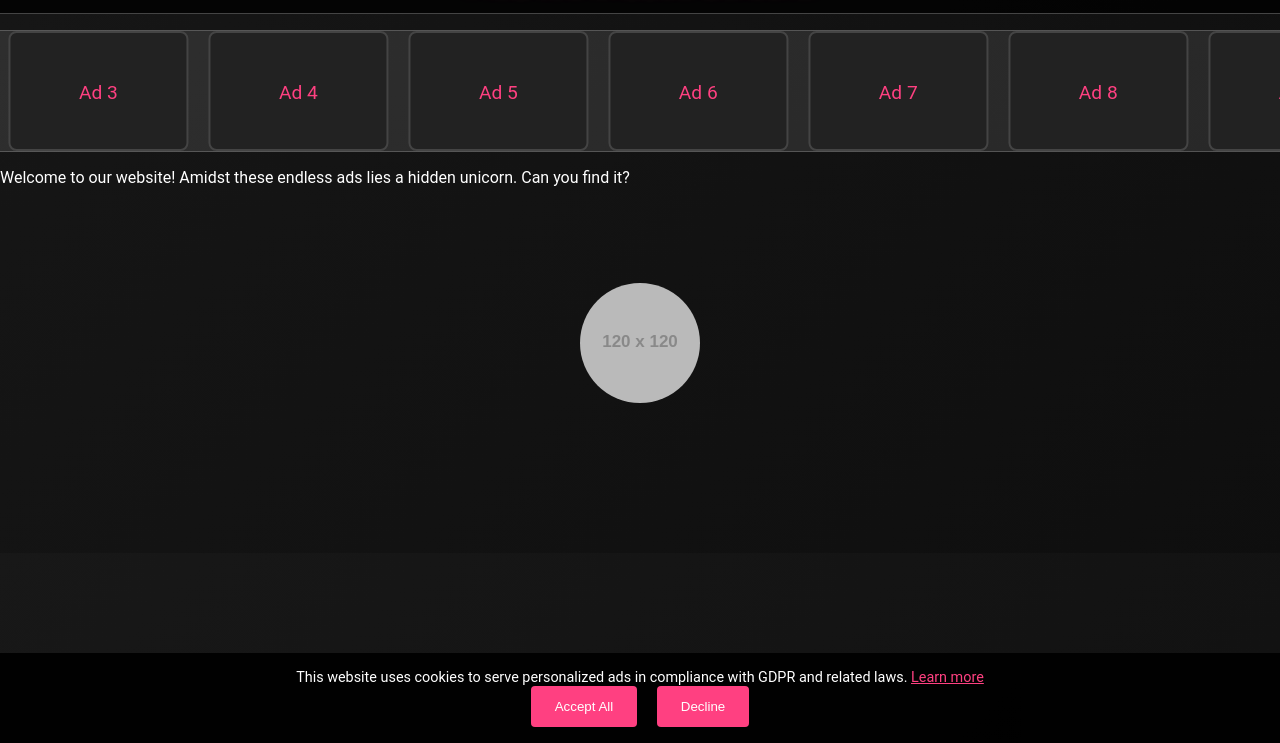
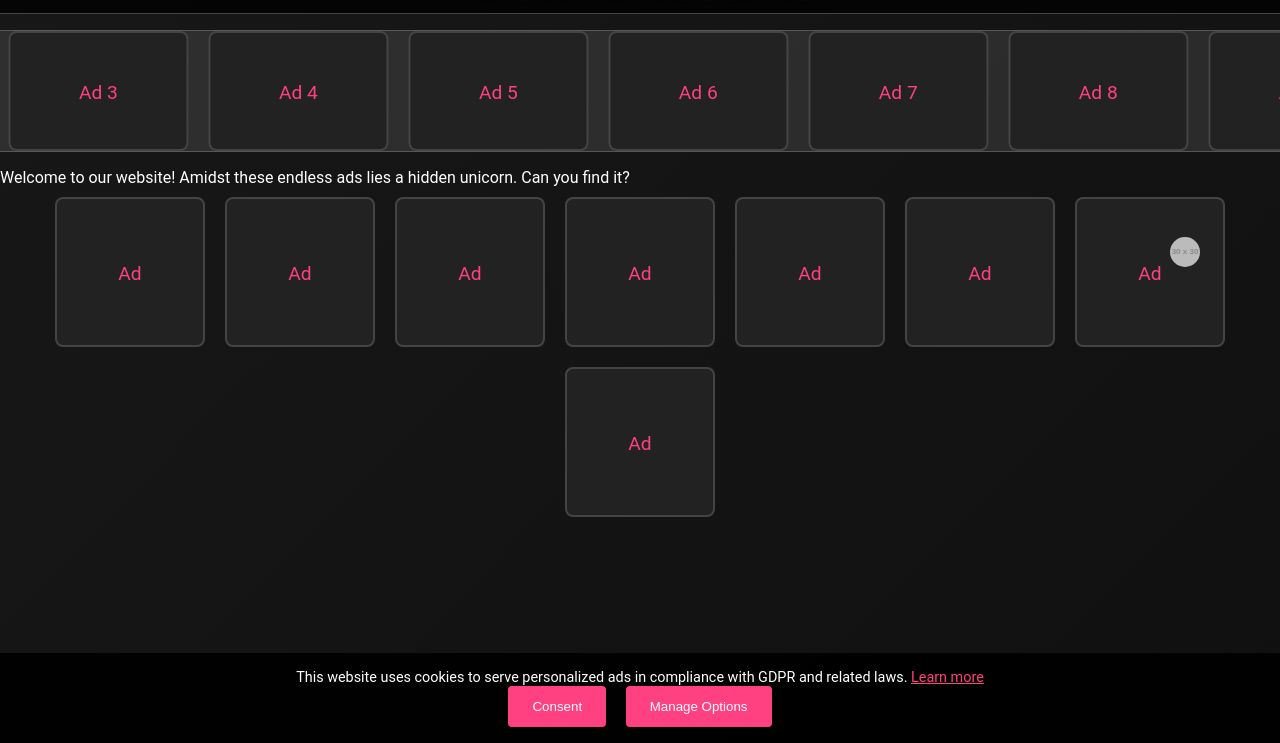
Before and after one commit to taavip/taavip.github.io, a plain HTML site: page index.html in a window 1280 px wide. Shown: the part 57-800 px from the top of the page. Drawn offline with Linux system fonts and the light colour scheme; placeholder pictures from the web are drawn by us.

Commit message:
Update index.html
Randomized Unicorn Placement : The unicorn's position is randomized using JavaScript when the page loads.
Infinite Ad Ticker : A scrolling ticker of ads at the top of the page.
Static Ads : Multiple static ad placeholders are scattered throughout the page.
Cookie Consent Dialog : A CMP with "Consent" and "Manage Options" buttons.

```diff
--- a/index.html
+++ b/index.html
@@ -1,14 +1,15 @@
-<!DOCTYPE html>
+ <!DOCTYPE html>
 <html lang="en">
 <head>
   <meta charset="UTF-8">
   <meta name="viewport" content="width=device-width, initial-scale=1">
   <title>Find the Hidden Unicorn</title>
   <meta name="description" content="A playful website filled with ads where you must find the hidden unicorn. Click it to celebrate with an animation!">
-  <meta name="google-adsense-account" content="ca-pub-5677446941278195">
-  <!-- Google AdSense: Replace with your own ad client ID -->
+
+  <!-- Google AdSense Script -->
   <script async src="https://pagead2.googlesyndication.com/pagead/js/adsbygoogle.js?client=ca-pub-5677446941278195"
      crossorigin="anonymous"></script>
+
   <!-- Google Consent Mode -->
   <script>
     window.dataLayer = window.dataLayer || [];
@@ -18,9 +19,6 @@
       'analytics_storage': 'denied'
     });
   </script>
-  <script async src="https://securepubads.g.doubleclick.net/tag/js/gpt.js"></script>
-  <script async src="https://www.googletagmanager.com/gtag/js?id=GA_MEASUREMENT_ID"></script>
-  <script async src="https://cdn-consent-tool.google.com/explore-consent/explorable-consent.js"></script>
 
   <style>
     /* Reset Styles */
@@ -99,14 +97,28 @@
       to { transform: translateX(-50%); }
     }
 
+    /* Static Ads */
+    .static-ad {
+      display: inline-block;
+      width: 150px;
+      height: 150px;
+      background: #222;
+      border: 2px solid #444;
+      border-radius: 8px;
+      margin: 10px;
+      text-align: center;
+      line-height: 150px;
+      font-size: 1.2rem;
+      color: #ff4081;
+      cursor: pointer;
+    }
+
     /* Unicorn Element */
     #unicorn {
       position: absolute;
-      top: calc(50vh - 60px);
-      left: calc(50vw - 60px);
-      width: 120px;
-      height: 120px;
-      background: url('https://via.placeholder.com/120/FF4081') no-repeat center center;
+      width: 30px;
+      height: 30px;
+      background: url('https://via.placeholder.com/30/FF4081') no-repeat center center;
       background-size: cover;
       border: none;
       border-radius: 50%;
@@ -117,7 +129,7 @@
     }
 
     #unicorn:hover {
-      transform: scale(1.1);
+      transform: scale(1.2);
       opacity: 1;
     }
 
@@ -214,9 +226,19 @@
     </div>
   </div>
 
-  <!-- Main Content -->
+  <!-- Static Ads -->
   <div class="content">
     <p>Welcome to our website! Amidst these endless ads lies a hidden unicorn. Can you find it?</p>
+    <div style="display: flex; flex-wrap: wrap; justify-content: center;">
+      <div class="static-ad">Ad</div>
+      <div class="static-ad">Ad</div>
+      <div class="static-ad">Ad</div>
+      <div class="static-ad">Ad</div>
+      <div class="static-ad">Ad</div>
+      <div class="static-ad">Ad</div>
+      <div class="static-ad">Ad</div>
+      <div class="static-ad">Ad</div>
+    </div>
   </div>
 
   <!-- Hidden Unicorn -->
@@ -232,11 +254,24 @@
   <div id="cookieConsent">
     <p>This website uses cookies to serve personalized ads in compliance with GDPR and related laws.
        <a href="/privacy-policy" target="_blank">Learn more</a></p>
-    <button onclick="acceptCookies()">Accept All</button>
-    <button onclick="declineCookies()">Decline</button>
+    <button onclick="acceptCookies()">Consent</button>
+    <button onclick="manageOptions()">Manage Options</button>
   </div>
 
   <script>
+    // Randomize Unicorn Position
+    document.addEventListener('DOMContentLoaded', function () {
+      const unicorn = document.getElementById('unicorn');
+      const bodyRect = document.body.getBoundingClientRect();
+      const unicornSize = 30;
+
+      const randomX = Math.floor(Math.random() * (bodyRect.width - unicornSize));
+      const randomY = Math.floor(Math.random() * (bodyRect.height - unicornSize));
+
+      unicorn.style.left = `${randomX}px`;
+      unicorn.style.top = `${randomY}px`;
+    });
+
     // Show the hidden Unicorn modal when clicked.
     document.getElementById('unicorn').addEventListener('click', function () {
       const message = document.getElementById('hidden-message');
@@ -272,8 +307,9 @@
       document.getElementById('cookieConsent').style.display = 'none';
     }
 
-    function declineCookies() {
-      localStorage.setItem('cookieConsent', 'declined');
+    function manageOptions() {
+      window.open('https://myaccount.google.com/adssettings', '_blank');
+      localStorage.setItem('cookieConsent', 'pending');
       document.getElementById('cookieConsent').style.display = 'none';
     }
 
```
